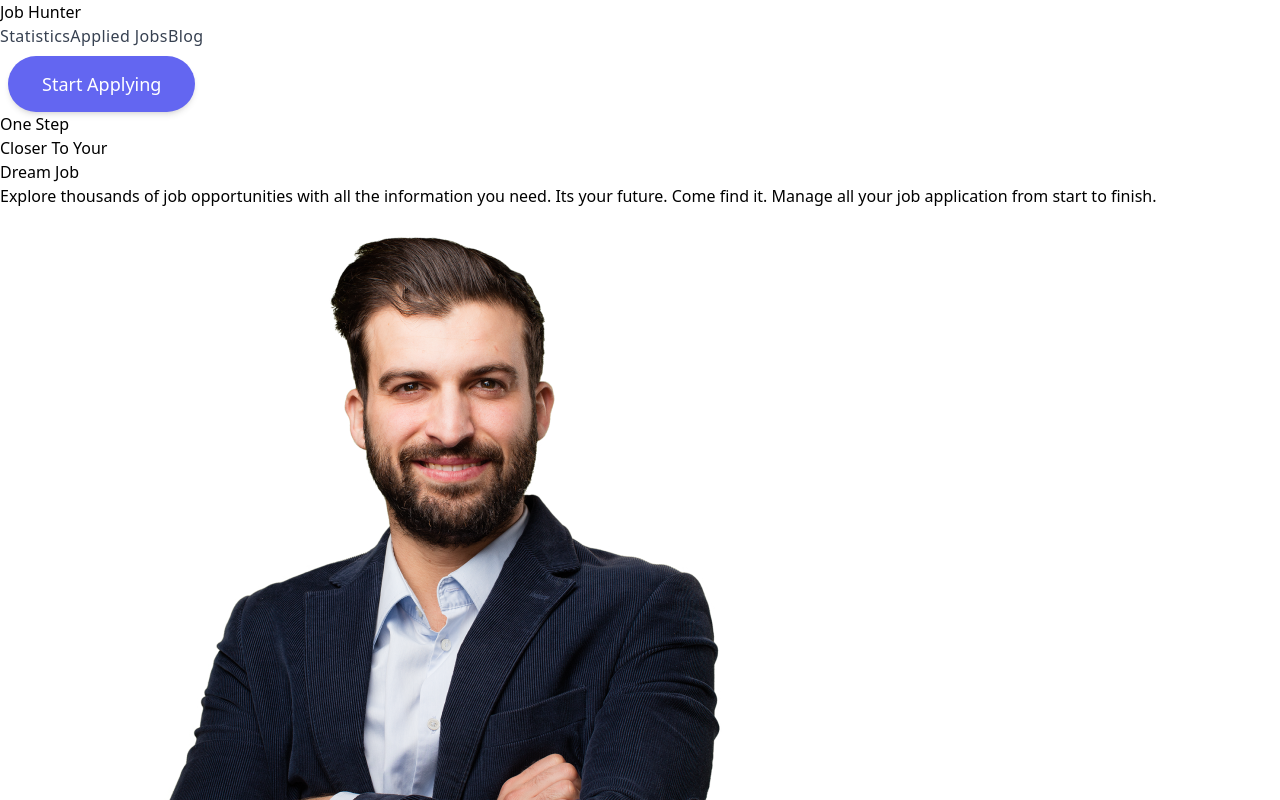
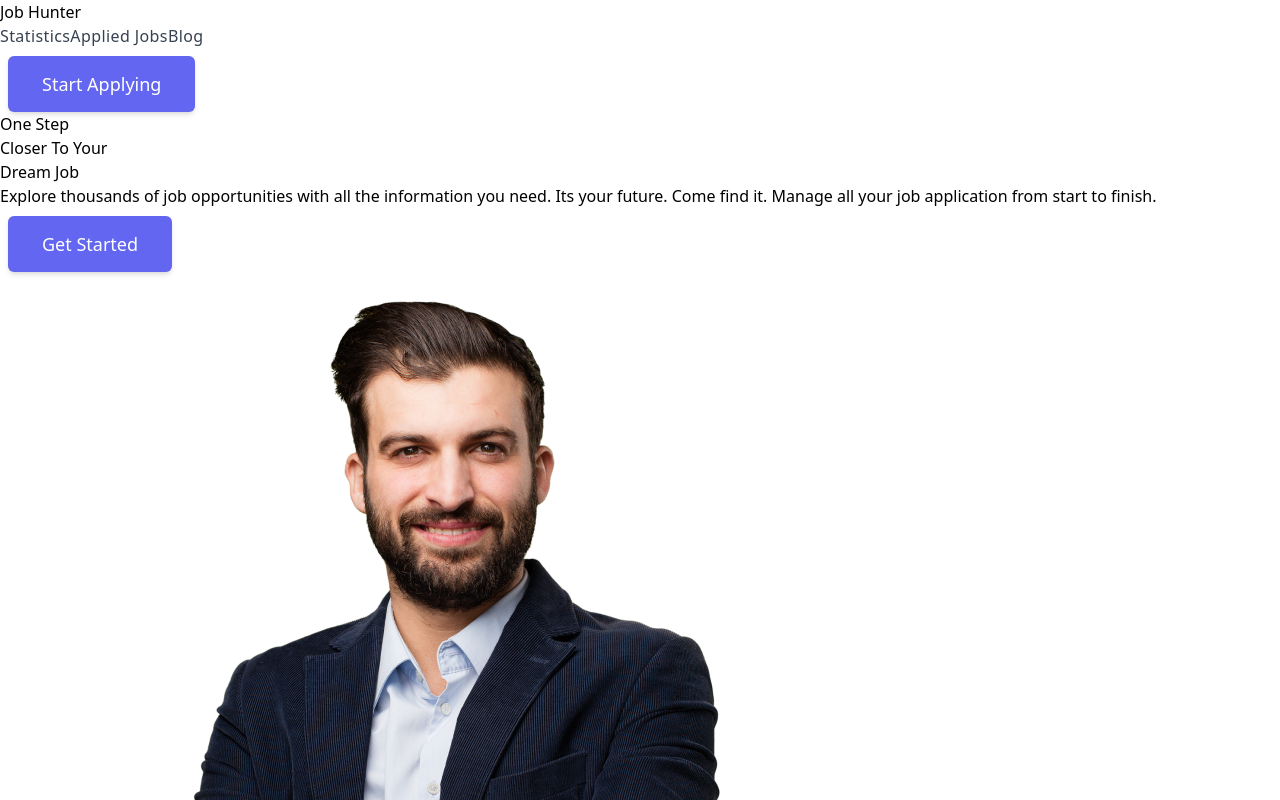
Before and after one commit to masum73/job-hunter, a React (Vite) app: page / in a window 1280 px wide. Shown: the top 800 px of the page. Built offline with nearby package versions, Linux system fonts and the light colour scheme.

Commit message:
header and homeBanner button updated

```diff
--- a/src/components/Banner/HomeBanner.jsx
+++ b/src/components/Banner/HomeBanner.jsx
@@ -6,6 +6,7 @@ const HomeBanner = () => {
             <div className='max-w-xl'>
                 <h3 className='text-7xl font-bold'>One Step <br /> Closer To Your <br /> <span className='text-indigo-400'>Dream Job</span></h3>
                 <p className='my-4'>Explore thousands of job opportunities with all the information you need. Its your future. Come find it. Manage all your job application from start to finish.</p>
+                <button className='btn-primary'>Get Started</button>
             </div>
             <div>
                 <img src="/src/assets/All Images/man.png" alt="" />
--- a/src/index.css
+++ b/src/index.css
@@ -11,9 +11,9 @@
 }
 
 .btn-primary {
-  @apply font-medium transition duration-200 shadow-md md:mb-0 px-4 py-2 md:px-8 md:py-3 m-2 text-lg rounded-full border-transparent border-2 text-white hover:bg-indigo-900 bg-indigo-500
+  @apply font-medium transition duration-200 shadow-md md:mb-0 px-4 py-2 md:px-8 md:py-3 m-2 text-lg rounded-md border-transparent border-2 text-white hover:bg-indigo-900 bg-indigo-500
 }
 
 .btn-outlined {
-  @apply font-medium transition duration-200 shadow-md md:mb-0 px-4 py-2 md:px-8 md:py-3 m-2 text-lg rounded-full text-gray-700 hover:bg-cyan-400 hover:border-transparent border-2 border-cyan-200
+  @apply font-medium transition duration-200 shadow-md md:mb-0 px-4 py-2 md:px-8 md:py-3 m-2 text-lg rounded-md text-gray-700 hover:bg-cyan-400 hover:border-transparent border-2 border-cyan-200
 }
```
